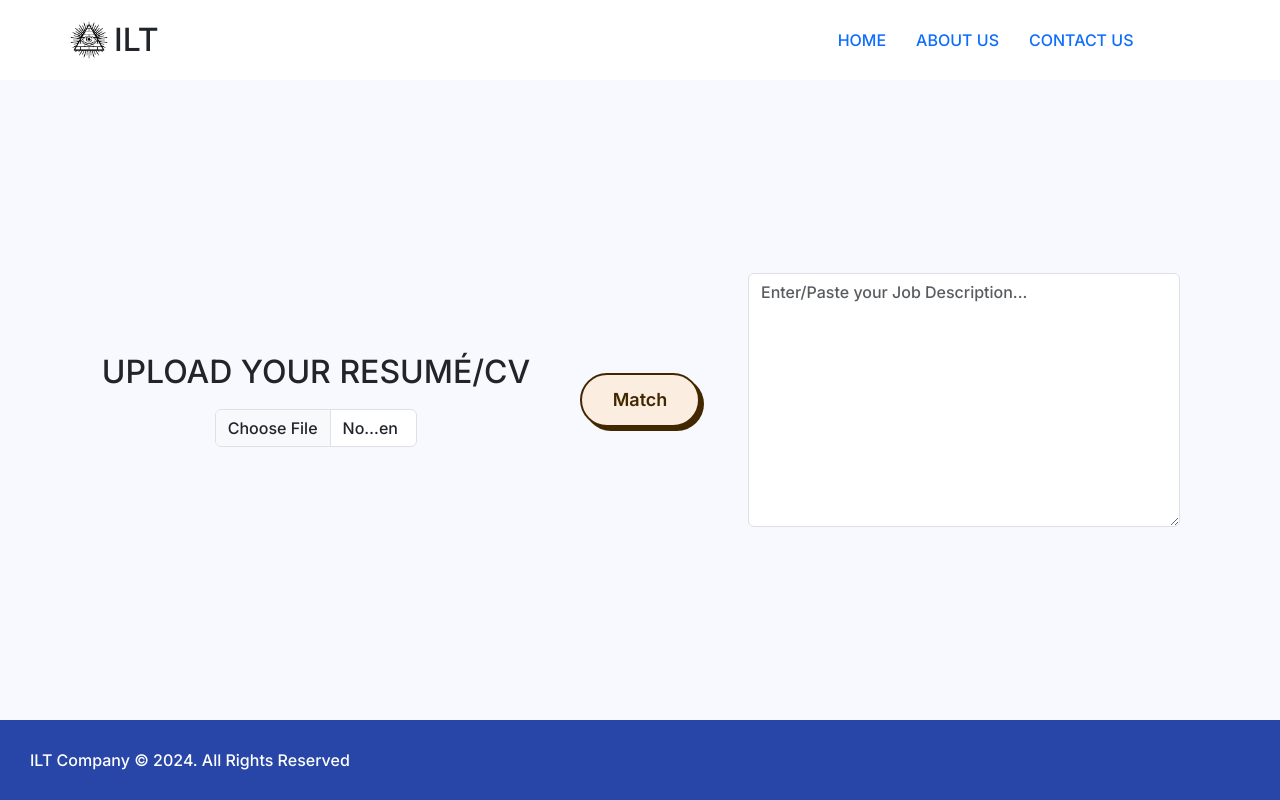
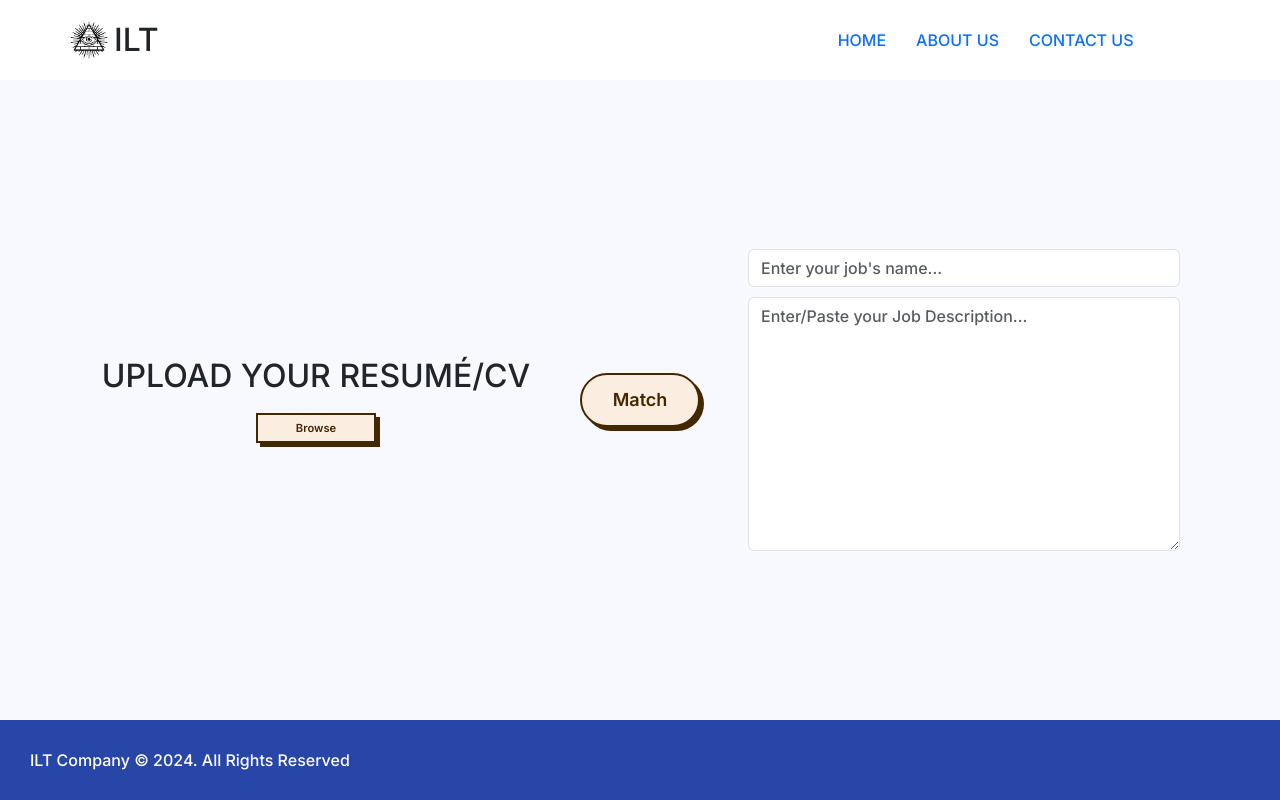
Before and after one commit to Hihi1310/cv_ranker_v1, a React (Create React App) app in the folder frontend/: page / in a window 1280 px wide. Built offline with nearby package versions, Linux system fonts and the light colour scheme.

Commit message:
update frontend 26022024

```diff
--- a/frontend/package.json
+++ b/frontend/package.json
@@ -5,6 +5,11 @@
   "dependencies": {
     "@emotion/react": "^11.11.3",
     "@emotion/styled": "^11.11.0",
+    "@fortawesome/fontawesome-svg-core": "^6.5.1",
+    "@fortawesome/free-brands-svg-icons": "^6.5.1",
+    "@fortawesome/free-regular-svg-icons": "^6.5.1",
+    "@fortawesome/free-solid-svg-icons": "^6.5.1",
+    "@fortawesome/react-fontawesome": "^0.2.0",
     "@mui/material": "^5.15.10",
     "@reduxjs/toolkit": "^2.2.1",
     "@testing-library/jest-dom": "^5.17.0",
@@ -43,6 +48,7 @@
     ]
   },
   "devDependencies": {
+    "@fortawesome/fontawesome-free": "^6.5.1",
     "tailwindcss": "^3.4.1"
   }
 }
--- a/frontend/public/index.html
+++ b/frontend/public/index.html
@@ -7,7 +7,7 @@
   <meta name="viewport" content="width=device-width, initial-scale=1" />
   <meta name="theme-color" content="#000000" />
   <meta name="description" content="Web site created using create-react-app" />
-  <link rel="apple-touch-icon" href="%PUBLIC_URL%/logo192.png" />
+  <!-- <link rel="apple-touch-icon" href="%PUBLIC_URL%/logo192.png" /> -->
   <!--
       manifest.json provides metadata used when your web app is installed on a
       user's mobile device or desktop. See https://developers.google.com/web/fundamentals/web-app-manifest/
--- a/frontend/src/App.js
+++ b/frontend/src/App.js
@@ -1,4 +1,5 @@
 import HomePage from "./HomePage/HomePage";
+import "./fontawesome";
 
 function App() {
   return <HomePage />;
--- a/frontend/src/HomePage/CVImporting.jsx
+++ b/frontend/src/HomePage/CVImporting.jsx
@@ -1,44 +1,90 @@
-import React from "react";
+import React, { useRef } from "react";
 import "../css/main.css";
 import { useSelector, useDispatch } from "react-redux";
-import { get } from "../slices/resumeSlice";
+import {
+  get,
+  set_import_status,
+  set_upload_status,
+} from "../slices/resumeSlice";
 import axios from "axios";
+import { FontAwesomeIcon } from "@fortawesome/react-fontawesome";
+import { faRotateRight } from "@fortawesome/free-solid-svg-icons";
 
 function CVImporting() {
-  const { resumeFile } = useSelector((state) => state.resumeReducer);
+  const { resumeFile, importStatus, uploadStatus } = useSelector(
+    (state) => state.resumeReducer
+  );
   const dispatch = useDispatch();
 
   const handleChange = (evt) => {
     if (evt.target.files) {
       dispatch(get(evt.target.files[0]));
     }
+    dispatch(set_import_status("hidden"));
+    dispatch(set_upload_status(""));
+  };
+
+  const handleResetClick = () => {
+    dispatch(set_upload_status("hidden"));
+    dispatch(set_import_status(""));
+  };
+
+  const handleUploadFileClick = () => {
+    fileInputRef.current.click();
   };
 
   const handleUpload = (evt) => {
     console.log("resumeFile: ", resumeFile);
+
+    // lưu file vào biến
+    // const postData = async () => {
+    //   try {
+    //     const response = await axios.post("/upload-cv", file);
+    //     console.log(response.status);
+    //   } catch (error) {
+    //     console.log(response.error);
+    //   }
+    // };
   };
+  const fileInputRef = useRef(null);
 
   return (
     <div className="cv-importing-container">
       <h2>UPLOAD YOUR RESUMÉ/CV</h2>
       <div className="cv-importing-form">
-        {(resumeFile && (
-          <div className="resume-upload">
+        <div className="resume-upload" hidden={uploadStatus}>
           <button onClick={handleUpload} className="cv-importing-button-2">
             UPLOAD FILE
           </button>
           <div className="resume-file-box">
-              <span className="resume-file-name">{resumeFile.name}</span>
+            <span className="resume-file-name">
+              {resumeFile ? resumeFile.name : ""}
+            </span>
           </div>
+          <img src="../img/reset.svg" alt="" />
+          <FontAwesomeIcon
+            icon={faRotateRight}
+            onClick={handleResetClick}
+            className="btn"
+          />
         </div>
-        )) || (
+        <div className="resume-browsing" hidden={importStatus}>
+          <button
+            className="cv-importing-button-2"
+            onClick={handleUploadFileClick}
+            hidden={importStatus}
+          >
+            Browse
+          </button>
+        </div>
         <input
           type="file"
-            name={"file"}
-            className="cv-importing-input form-control"
+          ref={fileInputRef}
+          // name={"file"}
+          className="cv-importing-input"
           onChange={handleChange}
+          accept=".pdf"
         />
-        )}
       </div>
     </div>
   );
--- a/frontend/src/HomePage/JobDescription.jsx
+++ b/frontend/src/HomePage/JobDescription.jsx
@@ -1,19 +1,26 @@
 import React from "react";
 import "../css/main.css";
 import { useSelector, useDispatch } from "react-redux";
-import { get } from "../slices/jdSlice";
+import { get_job_description, get_job_name } from "../slices/jdSlice";
 
 function JobDescription() {
   const { JobDescription } = useSelector((state) => state.jdReducer);
   const dispatch = useDispatch();
 
-  const handleChange = (evt) => {
-    dispatch(get(evt.target.value));
+  function handleChange(evt) {
+    dispatch(get_job_description(evt.target.value));
+    dispatch(get_job_name(evt.target.value));
     console.log(evt.target.value);
-  };
+  }
 
   return (
     <div className="jd-container">
+      <input
+        type="text"
+        className="form-control"
+        placeholder="Enter your job's name..."
+        onChange={handleChange}
+      />
       <textarea
         className="form-control"
         name=""
--- a/frontend/src/HomePage/Match.jsx
+++ b/frontend/src/HomePage/Match.jsx
@@ -2,13 +2,40 @@ import React from "react";
 import "../css/main.css";
 import { useSelector, useDispatch } from "react-redux";
 import { click } from "../slices/matchSlice";
+import axios from "axios";
 
 function Match() {
   const { isMatched } = useSelector((state) => state.matchReducer);
+  const { jobName, jobDescription } = useSelector((state) => state.jdReducer);
   const dispatch = useDispatch();
+
+  const postData = async () => {
+    try {
+      // request jobname {'job_name' : name} || request jobdescription {"job_name": name, " job_description": text}
+      const response = await axios.post(
+        "/process-matching",
+        JSON.stringify({
+          job_name: jobName,
+          jobDescription: jobDescription,
+        })
+      );
+      // const jd_response = await axios.post("/job", job_description); // cái này là submit riêng
+      console.log(response.status);
+    } catch (error) {
+      console.log(error);
+    }
+  };
 
   const handleClick = () => {
     dispatch(click(isMatched));
+    console.log(
+      JSON.stringify({
+        job_name: jobName,
+        jobDescription: jobDescription,
+      })
+    );
+    console.log(jobName);
+    postData();
   };
 
   return (
--- a/frontend/src/css/cv-importing.css
+++ b/frontend/src/css/cv-importing.css
@@ -56,6 +56,7 @@
 .cv-importing-input {
   width: 67%;
   height: 100%;
+  display: none;
 }
 
 .cv-importing-form {
@@ -71,6 +72,15 @@
   width: 100%;
   gap: 20px;
   justify-content: center;
+  align-items: center;
+}
+
+.resume-browsing {
+  display: flex;
+  min-height: 30px;
+  width: 100%;
+  justify-content: center;
+  align-items: center;
 }
 
 .resume-file-box {
@@ -85,3 +95,7 @@
   text-overflow: ellipsis;
   word-break: break-word;
 }
+
+input[type="file"] {
+  color: transparent;
+}
--- a/frontend/src/css/jd.css
+++ b/frontend/src/css/jd.css
@@ -6,6 +6,8 @@
   /* margin-top: 20px; */
 
   display: flex;
+  flex-direction: column;
+  row-gap: 10px;
   justify-content: center;
   align-items: center;
 }
--- /dev/null
+++ b/frontend/src/fontawesome.js
@@ -0,0 +1,10 @@
+//Khởi tạo thư viện icon của riêng bạn
+import { library } from "@fortawesome/fontawesome-svg-core";
+//Import các icon muốn sử dụng trong từng gói
+import {
+  faRotateRight,
+  faHighlighter,
+} from "@fortawesome/free-solid-svg-icons";
+
+//Add các icon đã được import vào trong thư viện
+library.add(faRotateRight, faHighlighter);
--- a/frontend/src/index.js
+++ b/frontend/src/index.js
@@ -4,6 +4,7 @@ import App from "./App";
 import reportWebVitals from "./reportWebVitals";
 import { Provider } from "react-redux";
 import store from "./store";
+import "@fortawesome/fontawesome-free/css/all.min.css";
 
 const root = ReactDOM.createRoot(document.getElementById("root"));
 root.render(
--- a/frontend/src/slices/jdSlice.js
+++ b/frontend/src/slices/jdSlice.js
@@ -5,17 +5,23 @@ const resumeSlice = createSlice({
   initialState: {
     // Khai báo giá trị mặc định của state
     jobDescription: "",
+    jobName: "",
   },
   reducers: {
     // Kết hợp giữa action creater và reducer
-    get: (state, action) => {
+    get_job_description: (state, action) => {
+      console.log(action);
       return { ...state, jobDescription: action.payload };
+    },
+    get_job_name: (state, action) => {
+      console.log(action);
+      return { ...state, jobName: action.payload };
     },
   },
 });
 
 // export actions
-export const { get } = resumeSlice.actions;
+export const { get_job_description, get_job_name } = resumeSlice.actions;
 
 // export reducer
 export default resumeSlice.reducer;
--- a/frontend/src/slices/resumeSlice.js
+++ b/frontend/src/slices/resumeSlice.js
@@ -5,17 +5,35 @@ const resumeSlice = createSlice({
   initialState: {
     // Khai báo giá trị mặc định của state
     resumeFile: null,
+    importStatus: "",
+    uploadStatus: "hidden",
   },
   reducers: {
     // Kết hợp giữa action creater và reducer
     get: (state, action) => {
-      return { ...state, resumeFile: action.payload };
+      return {
+        ...state,
+        resumeFile: action.payload,
+      };
+    },
+    set_import_status: (state, action) => {
+      return {
+        ...state,
+        importStatus: action.payload,
+      };
+    },
+    set_upload_status: (state, action) => {
+      return {
+        ...state,
+        uploadStatus: action.payload,
+      };
     },
   },
 });
 
 // export actions
-export const { get } = resumeSlice.actions;
+export const { get, set_upload_status, set_import_status } =
+  resumeSlice.actions;
 
 // export reducer
 export default resumeSlice.reducer;
```
Also changed, not shown: frontend/src/img/reset.svg (added), 1 other file (tests, documents, lock files or other folders). Lines whose indentation alone changed are shown as unchanged.
